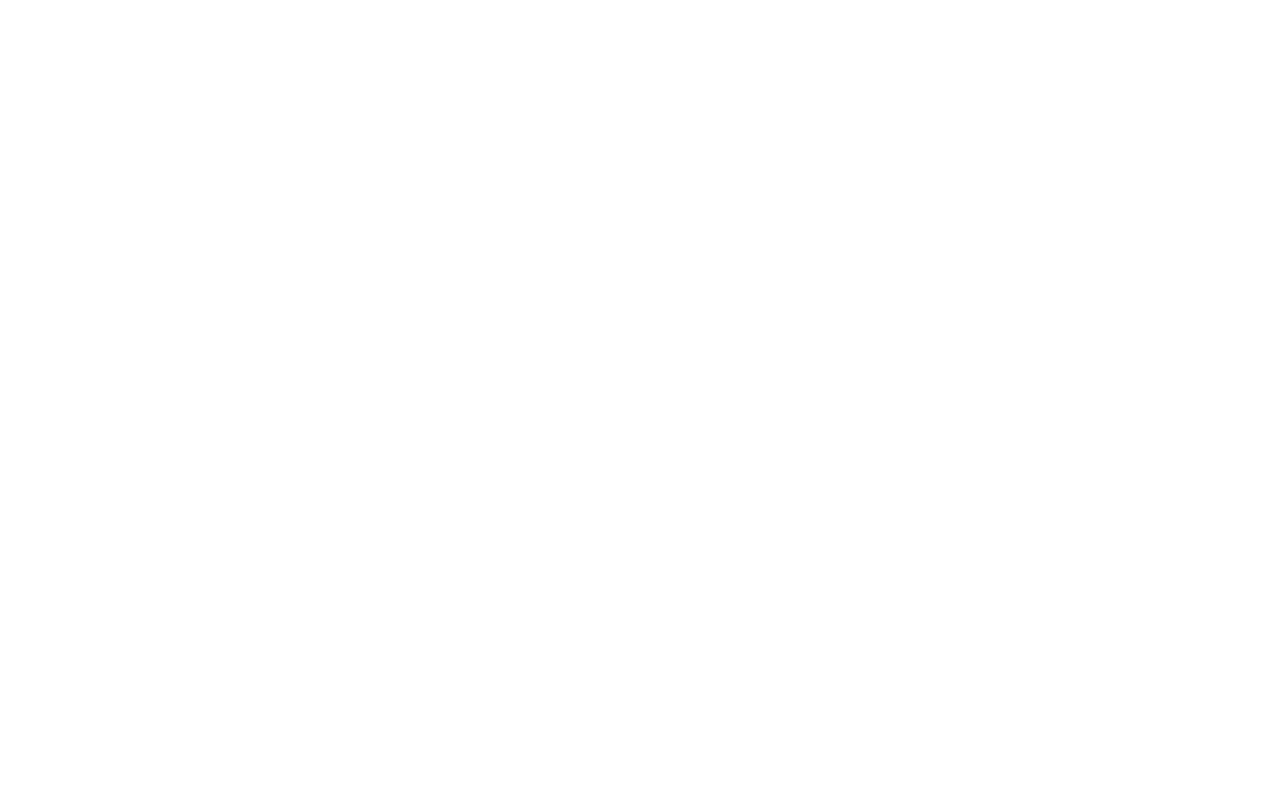
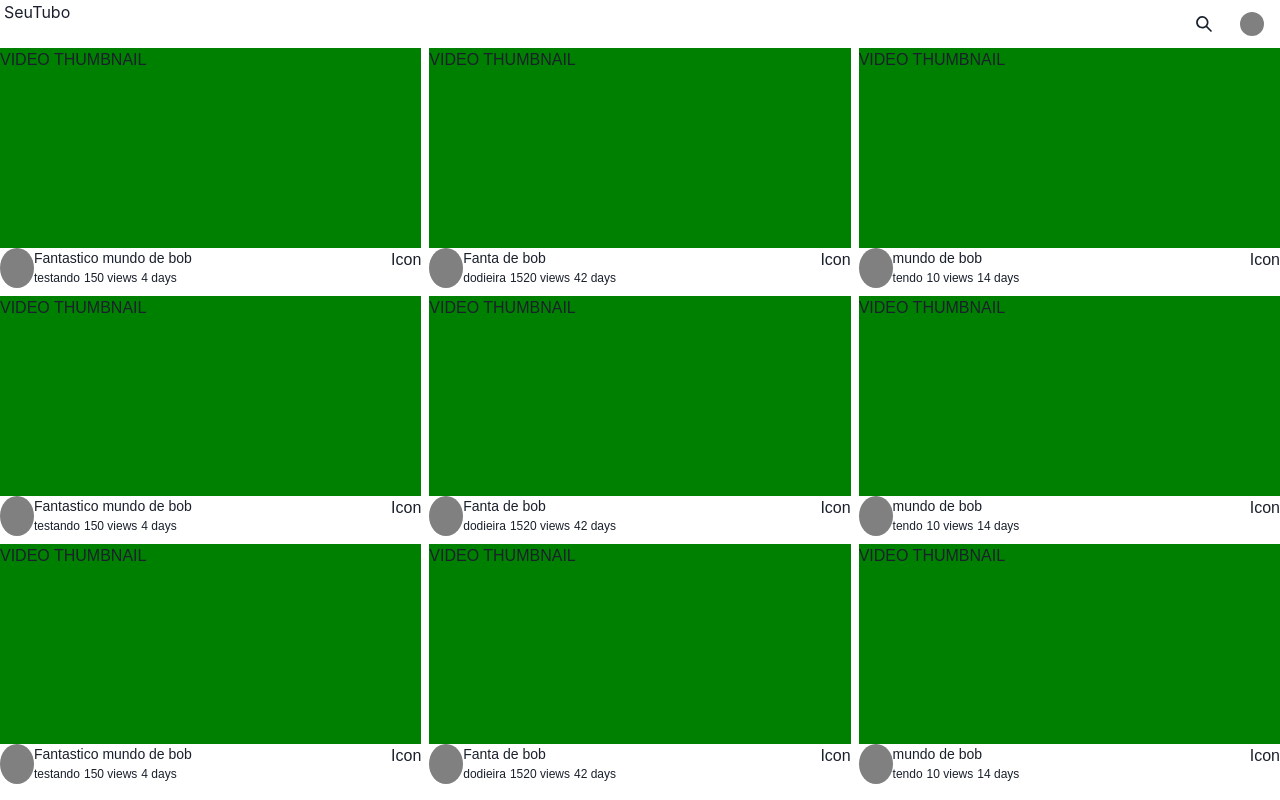
Before and after one commit to DaviTeodoro/youtube-clone, a Next.js app: page / in a window 1280 px wide. Built offline with nearby package versions, Linux system fonts and the light colour scheme.

Commit message:
videos first draft

```diff
--- /dev/null
+++ b/components/Header/Header.tsx
@@ -0,0 +1,26 @@
+import { Box, Flex, Text } from "@chakra-ui/react";
+import { SearchIcon } from "@chakra-ui/icons";
+import { useScrollDirection } from "../../hooks/useScrollDirection";
+
+export default function Header() {
+  const scrollDirection = useScrollDirection();
+  return (
+    <Flex
+      bg="white"
+      px="4px"
+      justifyContent="space-between"
+      position="sticky"
+      top={scrollDirection === "down" ? "-48px" : "0px"}
+    >
+      <Text h="100%">SeuTubo</Text>
+      <Flex>
+        <Flex h="48px" w="48px" justifyContent="center" alignItems="center">
+          <SearchIcon />
+        </Flex>
+        <Flex h="48px" w="48px" justifyContent="center" alignItems="center">
+          <Box bg="gray" h="24px" w="24px" borderRadius="50%"></Box>
+        </Flex>
+      </Flex>
+    </Flex>
+  );
+}
--- /dev/null
+++ b/components/Main/SingleVideo.tsx
@@ -0,0 +1,36 @@
+import { Box, Flex, Text } from "@chakra-ui/react";
+import { motion } from "framer-motion";
+
+// type Video = {
+//   id: string;
+//   title: string;
+//   channelName: string;
+//   views: string;
+//   time: string;
+// };
+
+const SingleVideo = ({ video }) => {
+  return (
+    <motion.div whileHover={{ scale: 1.05, transition: { duration: 0.2 } }}>
+      <Box h="100%" w="100%" fontFamily="Arial" key={video.id}>
+        <Box w="100%" h="200px" bg="green">
+          VIDEO THUMBNAIL
+        </Box>
+        <Flex justifyContent="space-between">
+          <Box h="40px" w="40px" borderRadius="50%" bg="gray"></Box>
+          <Flex justifyContent="left" w="100%" direction="column">
+            <Text fontSize="14px">{video.title}</Text>
+            <Flex gap="4px" fontSize="12px">
+              <Text>{video.channelName}</Text>
+              <Text>{video.views}</Text>
+              <Text>{video.time}</Text>
+            </Flex>
+          </Flex>
+          <Text>Icon</Text>
+        </Flex>
+      </Box>
+    </motion.div>
+  );
+};
+
+export default SingleVideo;
--- /dev/null
+++ b/hooks/useScrollDirection.tsx
@@ -0,0 +1,33 @@
+import { useState, useEffect } from "react";
+
+type Direction = "down" | "up";
+
+//TODO Adjust type
+
+export function useScrollDirection() {
+  const [scrollDirection, setScrollDirection] = useState<Direction | null>(
+    null
+  );
+
+  useEffect(() => {
+    let lastScrollY = window.pageYOffset;
+
+    const updateScrollDirection = () => {
+      const scrollY = window.pageYOffset;
+      const direction = scrollY > lastScrollY ? "down" : "up";
+      if (
+        direction !== scrollDirection &&
+        (scrollY - lastScrollY > 3 || scrollY - lastScrollY < -3)
+      ) {
+        setScrollDirection(direction);
+      }
+      lastScrollY = scrollY > 0 ? scrollY : 0;
+    };
+    window.addEventListener("scroll", updateScrollDirection); // add event listener
+    return () => {
+      window.removeEventListener("scroll", updateScrollDirection); // clean up
+    };
+  }, [scrollDirection]);
+
+  return scrollDirection;
+}
--- a/pages/index.tsx
+++ b/pages/index.tsx
@@ -3,8 +3,75 @@
 
 import { Box, Grid, GridItem } from "@chakra-ui/react";
 import Sidebar from "../components/Sidebar";
-import Header from "../components/Header";
-import Main from "../components/HomeVideos";
+import Header from "../components/Header/Header";
+import Main from "../components/Main/HomeVideos";
+import SingleVideo from "../components/Main/SingleVideo";
+
+const test = [
+  {
+    id: "1",
+    title: "Fantastico mundo de bob",
+    channelName: "testando",
+    views: "150 views",
+    time: "4 days",
+  },
+  {
+    id: "2",
+    title: "Fanta de bob",
+    channelName: "dodieira",
+    views: "1520 views",
+    time: "42 days",
+  },
+  {
+    id: "3",
+    title: " mundo de bob",
+    channelName: "tendo",
+    views: "10 views",
+    time: "14 days",
+  },
+  {
+    id: "1",
+    title: "Fantastico mundo de bob",
+    channelName: "testando",
+    views: "150 views",
+    time: "4 days",
+  },
+  {
+    id: "2",
+    title: "Fanta de bob",
+    channelName: "dodieira",
+    views: "1520 views",
+    time: "42 days",
+  },
+  {
+    id: "3",
+    title: " mundo de bob",
+    channelName: "tendo",
+    views: "10 views",
+    time: "14 days",
+  },
+  {
+    id: "1",
+    title: "Fantastico mundo de bob",
+    channelName: "testando",
+    views: "150 views",
+    time: "4 days",
+  },
+  {
+    id: "2",
+    title: "Fanta de bob",
+    channelName: "dodieira",
+    views: "1520 views",
+    time: "42 days",
+  },
+  {
+    id: "3",
+    title: " mundo de bob",
+    channelName: "tendo",
+    views: "10 views",
+    time: "14 days",
+  },
+];
 
 export default function Home(): NextPage {
   return (
@@ -14,6 +81,14 @@
       </Head>
       <Header />
       <Grid
+        gridTemplateColumns="repeat(auto-fit, minmax(350px, 1fr))"
+        gap="8px"
+      >
+        {test.map((video) => (
+          <SingleVideo video={video} />
+        ))}
+      </Grid>
+      {/* <Grid
         h="calc(100vh - 60px)"
         gridTemplateRows="repeat(3, 1fr)"
         gridTemplateColumns="340px repeat(2, 1fr)"
@@ -24,7 +99,7 @@
         <GridItem id="map" gridArea="1 / 2 / 4 / 4">
           <Main />
         </GridItem>
-      </Grid>
+      </Grid> */}
     </div>
   );
 }
```
Also changed, not shown: components/Main/HomeVideos.tsx (renamed from components/HomeVideos.tsx).
